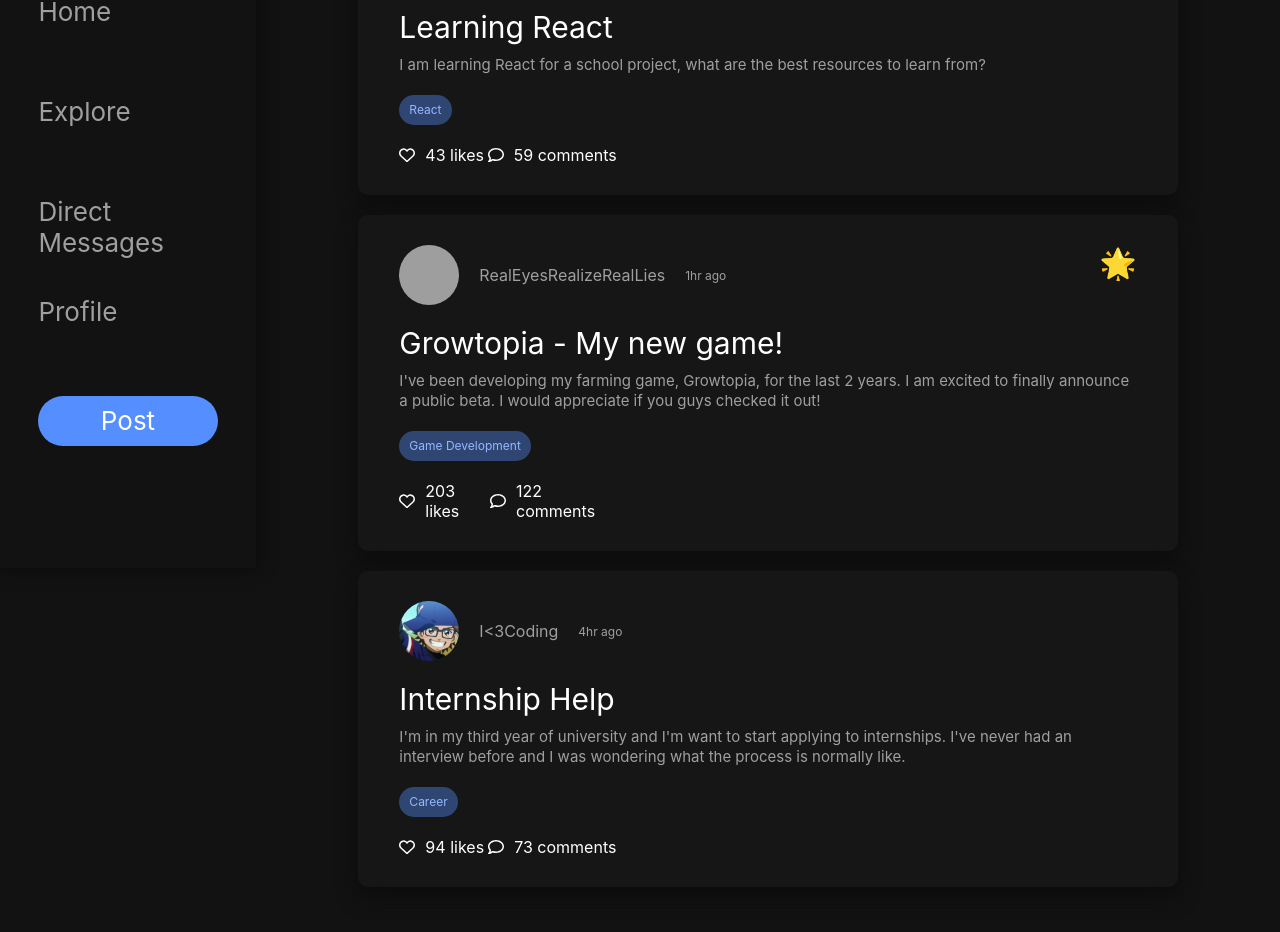
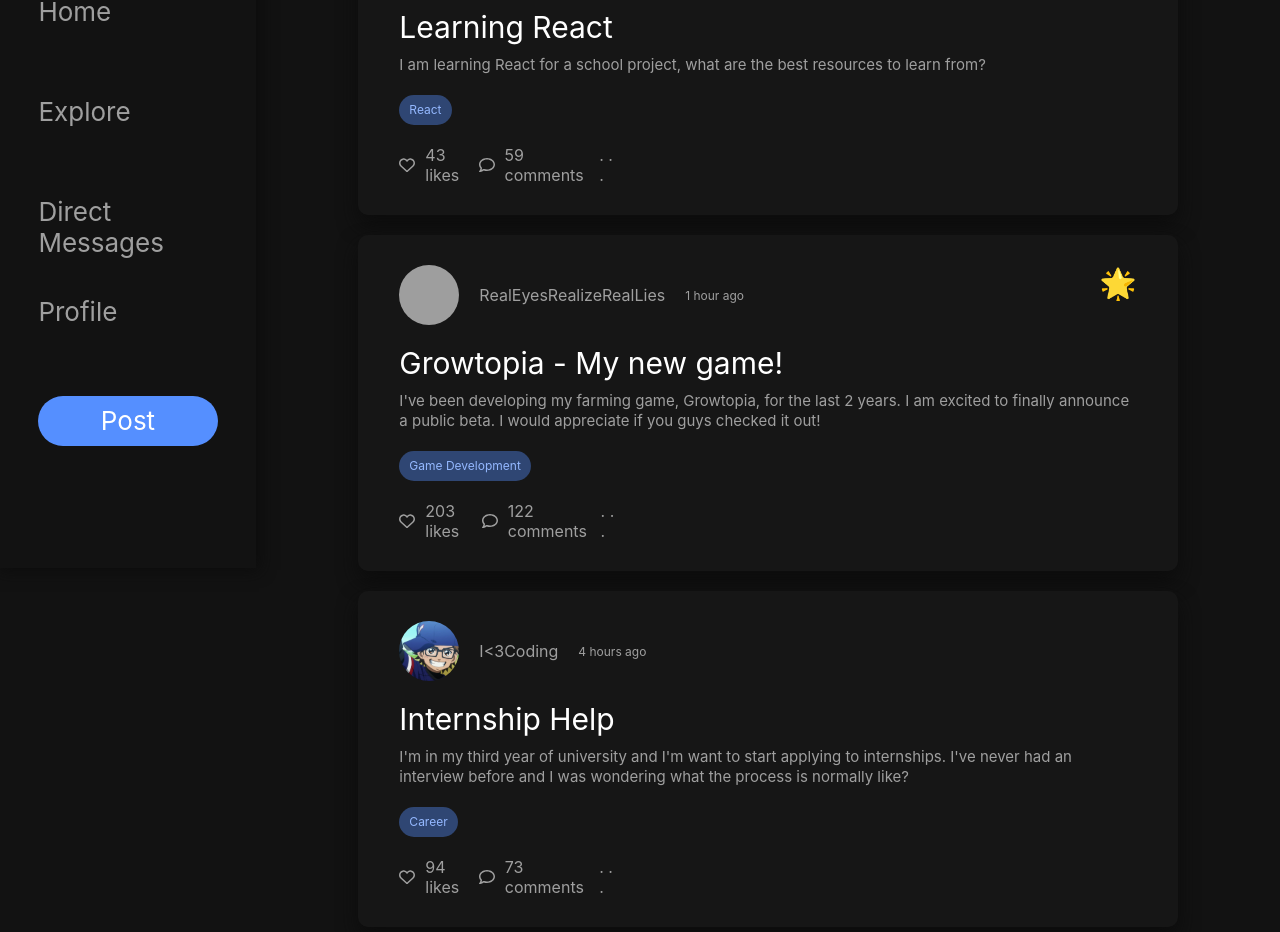
Before and after one commit to JvsonKee/CodeConnect, a React (Vite) app in the folder client/: page / in a window 1280 px wide. Shown: the part 232-1164 px from the top of the page. Built offline with nearby package versions, Linux system fonts and the light colour scheme; grey boxes are pictures that could not be loaded.

Commit message:
added options button

```diff
--- a/client/src/components/Homepage.jsx
+++ b/client/src/components/Homepage.jsx
@@ -26,7 +26,7 @@ const user2 = {
     profilePicture: profilePicture2,
     userName: "RealEyesRealizeRealLies",
     title: "Growtopia - My new game!",
-    time: "1hr ago",
+    time: "1 hour ago",
     reaction: "🌟",
     description: "I've been developing my farming game, Growtopia, for the last 2 years. I am excited to finally announce a public beta. I would appreciate if you guys checked it out!",
     topic: "Game Development",
@@ -38,9 +38,9 @@ const user3 = {
     profilePicture: profilePicture3,
     userName: "I<3Coding",
     title: "Internship Help",
-    time: "4hr ago",
+    time: "4 hours ago",
     reaction: "",
-    description: "I'm in my third year of university and I'm want to start applying to internships. I've never had an interview before and I was wondering what the process is normally like.",
+    description: "I'm in my third year of university and I'm want to start applying to internships. I've never had an interview before and I was wondering what the process is normally like?",
     topic: "Career",
     likes: "94",
     comments: "73"
--- a/client/src/components/PostBrowsing.jsx
+++ b/client/src/components/PostBrowsing.jsx
@@ -35,6 +35,7 @@ function PostBrowsing( {user} ) {
                     <Analytic>
                         <div>{user.reactions}</div>
                     </Analytic>
+                    <Analytic>. . .</Analytic>
                 </PostAnalytics>
             </PostWrapper>
         </PostContainer>
--- a/client/src/components/styles/PostBrowsing.styled.js
+++ b/client/src/components/styles/PostBrowsing.styled.js
@@ -110,4 +110,5 @@ export const Analytic = styled.div`
     display: flex;
     align-items: center;
     gap: 10px;
+    color: var(--grey);
 `
```
